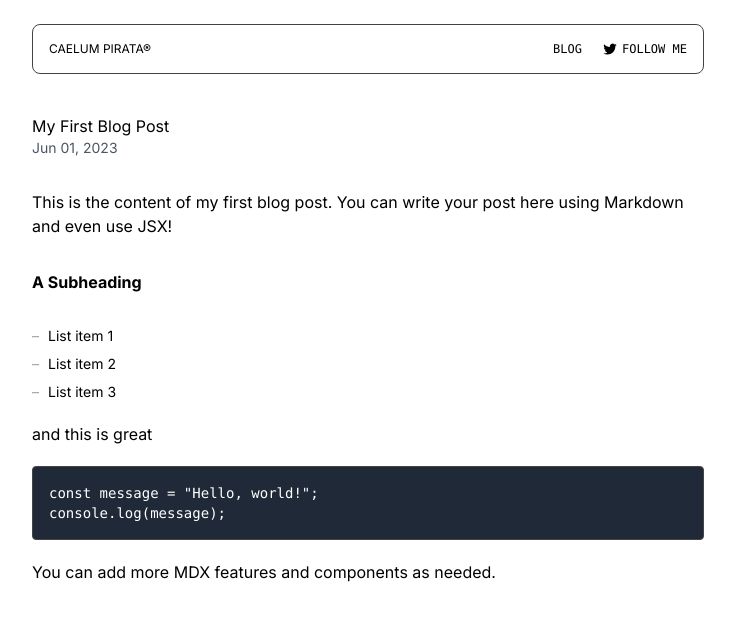
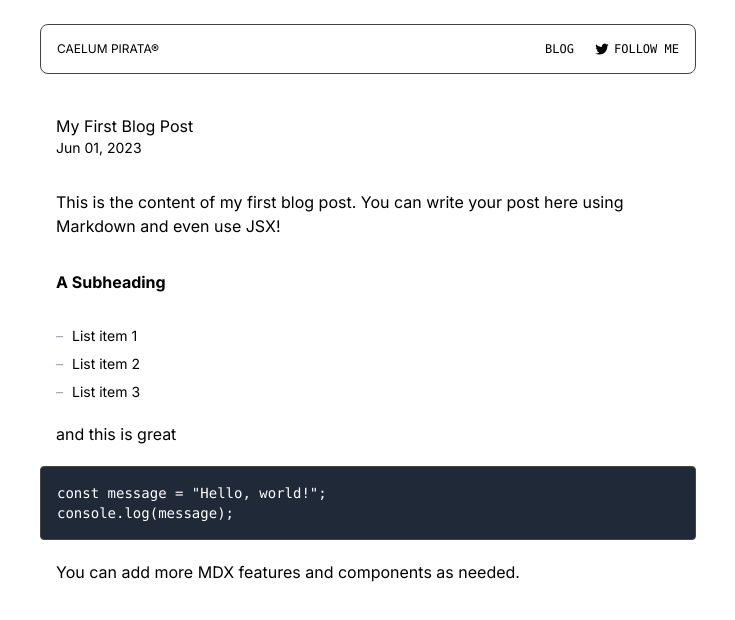
Before and after one commit to caelumpirata/next-mdx-blog, a Next.js app: page /blog/first-post in a window 1280 px wide. Shown: the top 620 px of the page, without its empty margins (272-1007 px from the left). Built offline with nearby package versions, Linux system fonts and the light colour scheme.

Commit message:
fixing indentation

```diff
--- a/app/blog/[slug]/page.tsx
+++ b/app/blog/[slug]/page.tsx
@@ -33,8 +33,8 @@ export default async function Post({ params }: PostProps) {
 
     return (
       <article className="prose lg:prose-xl dark:prose-invert mx-auto">
-        <h1 className="text-base">{post.title}</h1>
-        <p className="text-gray-600 text-sm dark:text-gray-400 mb-8">{post.formattedDate}</p>
+        <h1 className="mx-4 text-base">{post.title}</h1>
+        <p className="mx-4 ext-gray-600 text-sm dark:text-gray-400 mb-8">{post.formattedDate}</p>
         <div className="mt-8 [&>h1:first-child]:hidden text-sm">
           <PostContent />
         </div>
--- a/app/blog/page.tsx
+++ b/app/blog/page.tsx
@@ -11,7 +11,7 @@ export default function BlogPage() {
   const posts = getSortedPostsData()
   return (
     <div>
-      <h1 className="text-base	 mb-8">Blog</h1>
+      <h1 className="text-base	mx-4  mb-8">Blog</h1>
       <ul className='flex flex-col gap-6 place-items-stretch'>
         {posts.map((post) => (
           <li key={post.slug} className="bg-white dark:bg-black rounded-lg shadow-md overflow-hidden border border-fake-grey">
--- a/app/layout.tsx
+++ b/app/layout.tsx
@@ -18,7 +18,7 @@ export default function RootLayout({children,}: Readonly<{children: React.ReactN
     className={`${inter.className} antialiased`}
   >
     <body className="dark:text-gray-100 max-w-2xl m-auto">
-      <main className="py-4  pt-3 md:pt-6 min-h-screen">
+      <main className="py-4  px-2 md:pt-6  min-h-screen">
       <Header />
 
         {children}
--- a/components/h1.tsx
+++ b/components/h1.tsx
@@ -1,5 +1,5 @@
 import { type ComponentPropsWithoutRef } from 'react';
 
 export function H1(props: ComponentPropsWithoutRef<'h1'>) {
-  return <h1 className="text-base  mb-1 dark:text-gray-100" {...props} />;
+  return <h1 className=" mx-4 text-base  mb-1 dark:text-gray-100" {...props} />;
 }
--- a/components/h2.tsx
+++ b/components/h2.tsx
@@ -1,5 +1,5 @@
 import { type ComponentPropsWithoutRef } from 'react';
 
 export function H2(props: ComponentPropsWithoutRef<'h2'>) {
-  return <h2 className="group font-bold text-base my-8 relative" {...props} />;
+  return <h2 className="mx-4 group font-bold text-base my-8 relative" {...props} />;
 }
--- a/components/h3.tsx
+++ b/components/h3.tsx
@@ -1,5 +1,5 @@
 import { type ComponentPropsWithoutRef } from 'react';
 
 export function H3(props: ComponentPropsWithoutRef<'h3'>) {
-  return <h3 className="group font-bold text-base my-8 relative" {...props} />;
+  return <h3 className="mx-4 group font-bold text-base my-8 relative" {...props} />;
 }
--- a/components/li.tsx
+++ b/components/li.tsx
@@ -5,6 +5,7 @@ export function Li(props: ComponentPropsWithoutRef<'li'>) {
     <li
 
     className={`
+        mx-4
         my-2
         [ul_&]:relative
         [ul_&]:pl-4
--- a/components/p.tsx
+++ b/components/p.tsx
@@ -2,5 +2,5 @@ import { type ComponentPropsWithoutRef } from 'react';
 
 
 export function P(props: ComponentPropsWithoutRef<'p'>) {
-    return <p className="my-5 [blockquote_&]:my-2 text-base" {...props} />;
+    return <p className=" mx-4  my-5 [blockquote_&]:my-2 text-base" {...props} />;
   }
```
